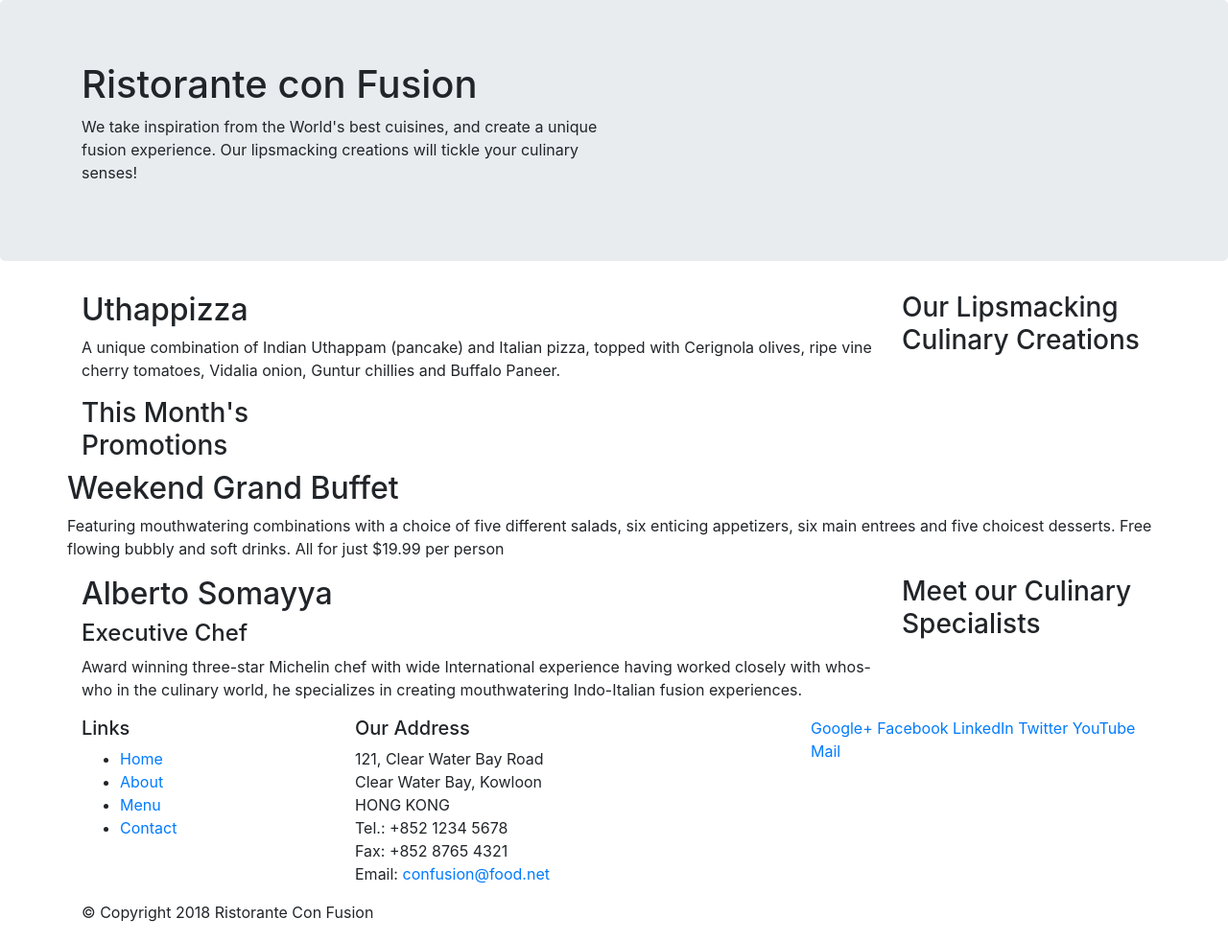
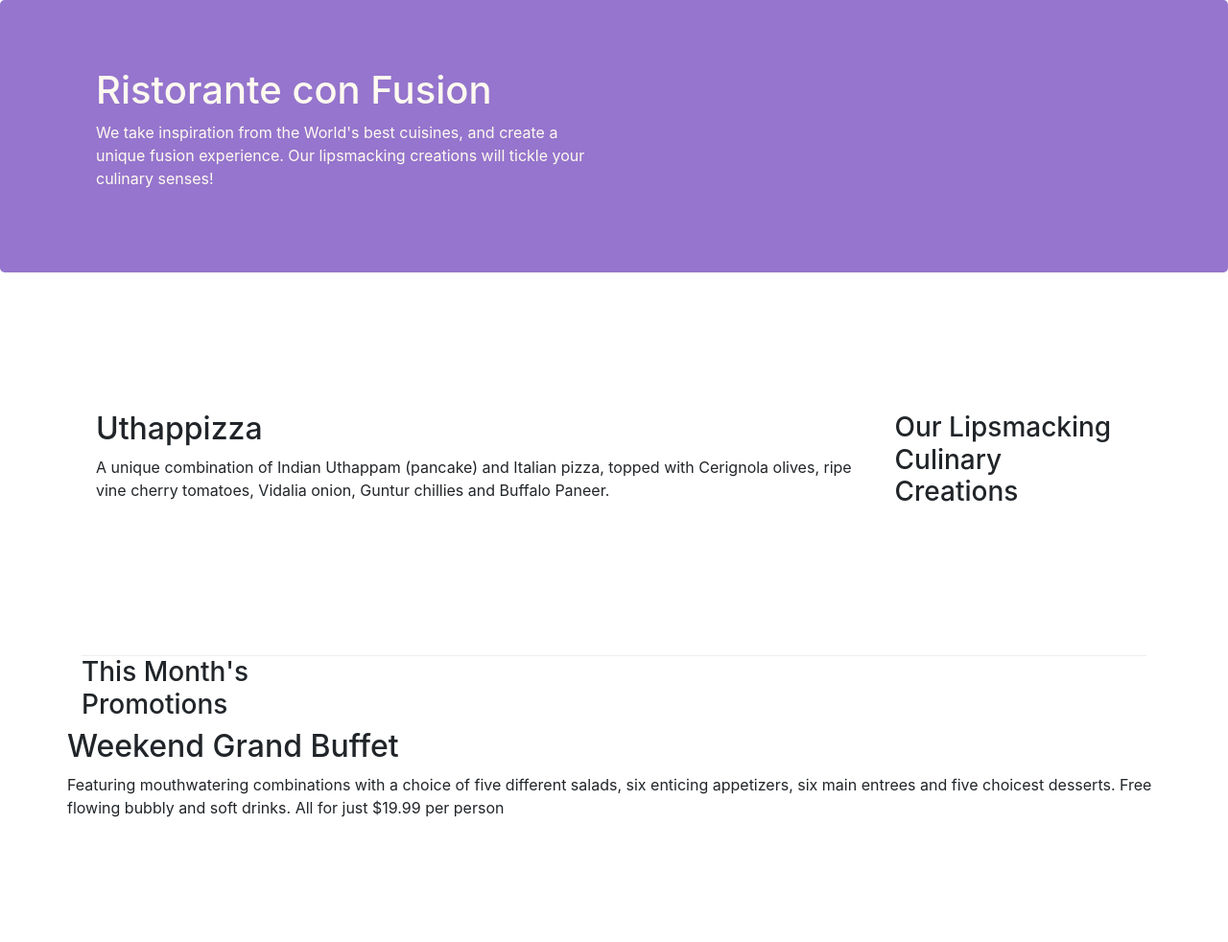
Before and after one commit to Timilehin-bello/conFusion, a website: page index.html in a window 1280 px wide. Shown: the top 982 px of the page at 96% size. Drawn offline with nearby package versions, Linux system fonts and the light colour scheme.

Commit message:
second changes

```diff
--- /dev/null
+++ b/css/styles.css
@@ -0,0 +1,27 @@
+.row-header {
+  margin: 0px auto;
+  padding: 0px auto;
+}
+
+.row-content {
+  margin: 0px auto;
+  padding: 50px 0px 50px 0px;
+  border-bottom: 1px ridge;
+  min-height: 400px;
+}
+.footer {
+  background-color: #d1c4e9;
+  margin: 0px auto;
+  padding: 20px 0px 20px 0px;
+}
+.jumbotron {
+  padding: 70px 30px 70px 30px;
+  margin: 0px auto;
+  background: #9575cd;
+  color: floralwhite;
+}
+.address  {
+  font-size: 80%;
+  margin: 0;
+  color: #0f0f0f;
+}
--- a/index.html
+++ b/index.html
@@ -9,13 +9,14 @@
 
     <!-- Bootstrap CSS -->
     <link rel="stylesheet" href="node_modules/bootstrap/dist/css/bootstrap.min.css">
+    <link rel="stylesheet" href="css/styles.css">
     <title>Ristorante Con Fusion</title>
 </head>
 
 <body>
     <header class="jumbotron">
         <div class="container">
-            <div class="row">
+            <div class="row row-header">
                 <div class="col-12 col-sm-6">
                     <h1>Ristorante con Fusion</h1>
                     <p>We take inspiration from the World's best cuisines, and create a unique fusion experience. Our lipsmacking creations will tickle your culinary senses!</p>
@@ -28,7 +29,7 @@
 
 
     <div class="container">
-        <div class="row">
+        <div class="row row-content align-items-center">
             <div class="col-12 col-sm-6 order-sm-last col-md-3">
                 <h3>Our Lipsmacking Culinary Creations</h3>
             </div>
@@ -39,7 +40,7 @@
         </div>
 
 
-        <div class="row">
+        <div class="row align-items-center">
             <div class="col-12 col-sm-6 col-md-3">
                 <h3>This Month's Promotions</h3>
             </div>
@@ -49,7 +50,7 @@
             </div>
         </div>
 
-        <div class="row">
+        <div class="row row-content align-items-center">
             <div class="col-12 col-sm-6 order-sm-last col-md-3">
                 <h3>Meet our Culinary Specialists</h3>
             </div>
@@ -61,12 +62,12 @@
         </div>
     </div>
 
-    <footer>
+    <footer class="footer">
         <div class="container">
             <div class="row">
                 <div class="col-4 col-sm-2">
                     <h5>Links</h5>
-                    <ul>
+                    <ul class="list-unstyled">
                         <li><a href="#">Home</a></li>
                         <li><a href="#">About</a></li>
                         <li><a href="#">Menu</a></li>
@@ -84,8 +85,8 @@
 		              Email: <a href="mailto:confusion@food.net">confusion@food.net</a>
 		           </address>
                 </div>
-                <div class="col-12 col-sm-4">
-                    <div>
+                <div class="col-12 col-sm-4 align-self-center">
+                    <div class="text-center">
                         <a href="http://google.com/+">Google+</a>
                         <a href="http://www.facebook.com/profile.php?id=">Facebook</a>
                         <a href="http://www.linkedin.com/in/">LinkedIn</a>
@@ -95,7 +96,7 @@
                     </div>
                 </div>
            </div>
-           <div class="row">
+           <div class="row justify-content-center">
                 <div class="col-auto">
                     <p>© Copyright 2018 Ristorante Con Fusion</p>
                 </div>
```
